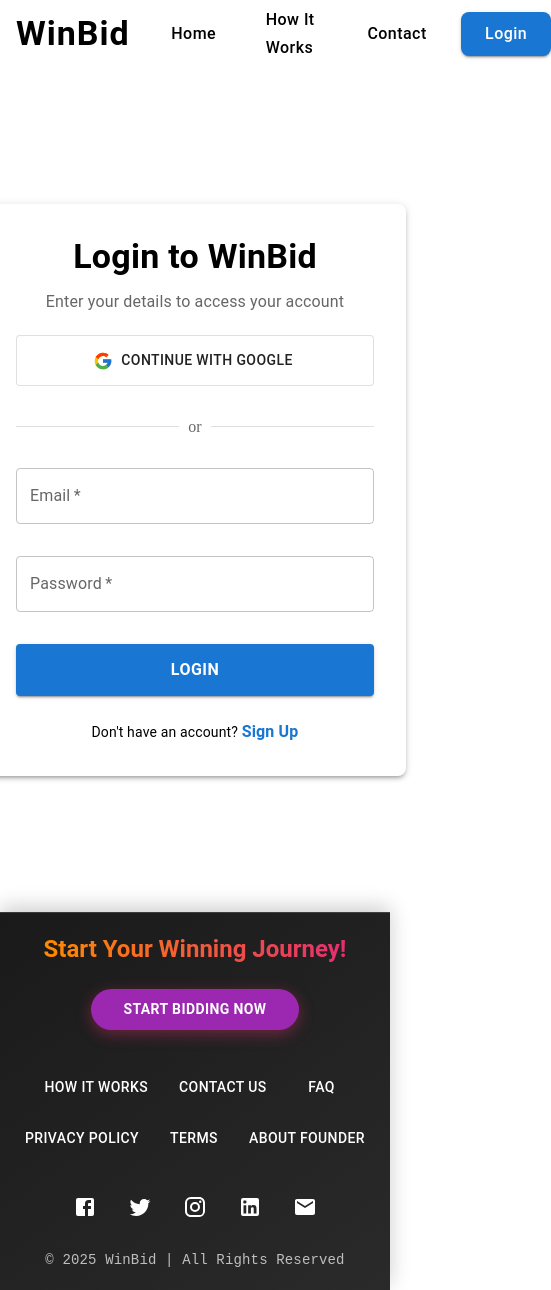
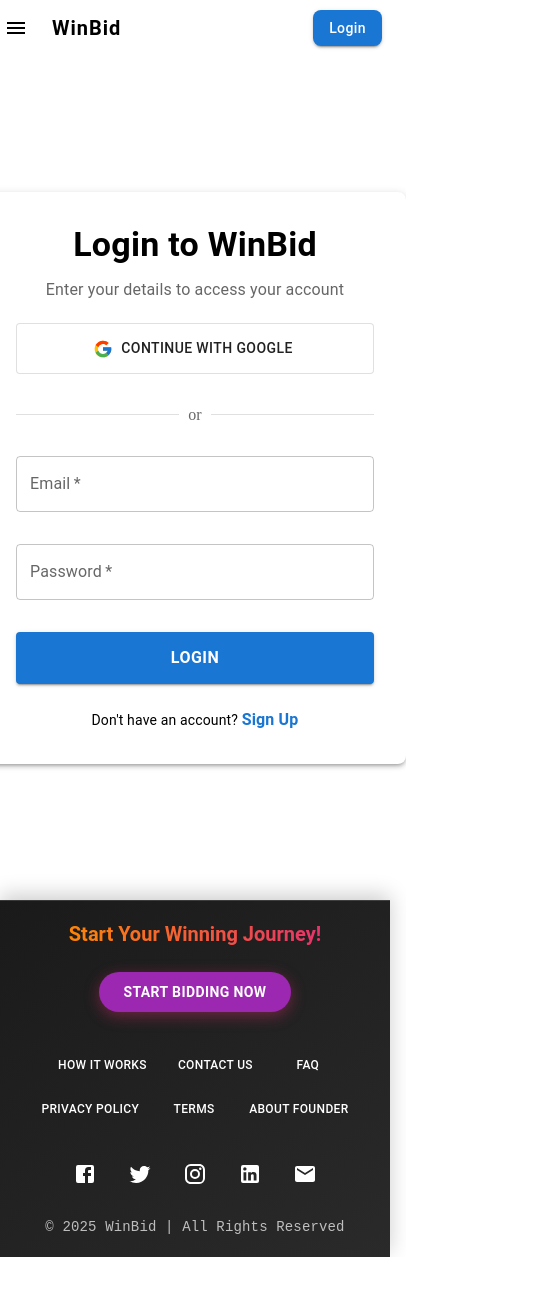
Before and after one commit to itssinghtanmay24/Winbid-frontend, a React (Vite) app: page /login in a window 390 px wide. Shown: the whole page, 551 px wide, since content can reach past the window. After the commit the page ends 1257 px from the top, so only its background shows below. Built offline with nearby package versions, Linux system fonts and the light colour scheme.

Commit message:
Responsive

```diff
--- a/src/components/Footer.jsx
+++ b/src/components/Footer.jsx
@@ -32,6 +32,12 @@
 
 const FooterButton = styled(Button)(({ theme }) => ({
   color: theme.palette.common.white,
+  fontSize: "0.875rem",
+  padding: "6px 12px",
+  [theme.breakpoints.down("sm")]: {
+    fontSize: "0.75rem",
+    padding: "4px 8px",
+  },
   "&:hover": {
     color: theme.palette.secondary.main,
     transform: "translateY(-2px)",
@@ -50,9 +56,11 @@
           sx={{
             mb: 2,
             fontWeight: 700,
+            fontSize: { xs: "1.25rem", sm: "1.5rem", md: "1.75rem" },
             background: "linear-gradient(90deg, #ff8a00, #e52e71)",
             WebkitBackgroundClip: "text",
             WebkitTextFillColor: "transparent",
+            px: { xs: 2, sm: 0 },
           }}
         >
           Start Your Winning Journey!
@@ -66,8 +74,9 @@
           sx={{
             mt: 1,
             mb: 3,
-            px: 4,
+            px: { xs: 3, sm: 4 },
             py: 1,
+            fontSize: { xs: "0.875rem", sm: "1rem" },
             borderRadius: "25px",
             fontWeight: "bold",
             boxShadow: "0 4px 15px rgba(229, 46, 113, 0.4)",
--- a/src/components/Header.jsx
+++ b/src/components/Header.jsx
@@ -12,18 +12,28 @@
   MenuItem,
   Divider,
   Badge,
+  Drawer,
+  List,
+  ListItem,
+  ListItemButton,
+  ListItemText,
+  useMediaQuery,
+  useTheme,
 } from "@mui/material";
-import { ShoppingCart } from "@mui/icons-material";
+import { ShoppingCart, Menu as MenuIcon } from "@mui/icons-material";
 import { AuthContext } from "./AuthContext";
 import { WishlistContext } from "./WishlistContext";
 import Cart from "./Cart";
 
 const Header = () => {
+  const theme = useTheme();
+  const isMobile = useMediaQuery(theme.breakpoints.down("md"));
   const { user, isAuthenticated, logout, loading: authLoading } = useContext(AuthContext);
   const { likedCount } = useContext(WishlistContext);
   const navigate = useNavigate();
   const [anchorEl, setAnchorEl] = React.useState(null);
   const [cartOpen, setCartOpen] = useState(false);
+  const [mobileDrawerOpen, setMobileDrawerOpen] = useState(false);
   const open = Boolean(anchorEl);
 
   // Check if user role is admin (case-insensitive and trimmed) - same logic as ProductCard
@@ -53,14 +63,42 @@
     navigate("/login");
   };
 
+  const handleDrawerToggle = () => {
+    setMobileDrawerOpen(!mobileDrawerOpen);
+  };
+
+  const handleDrawerClose = () => {
+    setMobileDrawerOpen(false);
+  };
+
+  const navigationItems = [
+    { label: "Home", path: "/" },
+    { label: "How It Works", path: "/howitworks" },
+    { label: "Contact", path: "/contact" },
+  ];
+
   return (
+    <>
       <AppBar
         position="static"
         sx={{ backgroundColor: "white", color: "black", boxShadow: "none" }}
       >
-      <Toolbar sx={{ justifyContent: "space-between" }}>
+        <Toolbar sx={{ justifyContent: "space-between", px: { xs: 1, sm: 2, md: 3 } }}>
+          {/* Left side - Logo and Mobile Menu */}
+          <Box display="flex" alignItems="center" gap={1}>
+            {isMobile && (
+              <IconButton
+                edge="start"
+                color="inherit"
+                aria-label="menu"
+                onClick={handleDrawerToggle}
+                sx={{ mr: 1 }}
+              >
+                <MenuIcon />
+              </IconButton>
+            )}
             <Typography
-          variant="h4"
+              variant={isMobile ? "h5" : "h4"}
               component={Link}
               to="/"
               sx={{
@@ -68,16 +106,21 @@
                 color: "inherit",
                 fontWeight: "bold",
                 letterSpacing: "1px",
+                fontSize: { xs: "1.25rem", sm: "1.5rem", md: "2rem" },
               }}
             >
               WinBid
             </Typography>
+          </Box>
 
-        {/* Middle navigation links */}
+          {/* Middle navigation links - Desktop only */}
+          {!isMobile && (
             <Box display="flex" gap={4} sx={{ mx: 4 }}>
+              {navigationItems.map((item) => (
                 <Button
+                  key={item.path}
                   component={Link}
-            to="/"
+                  to={item.path}
                   sx={{
                     textTransform: "none",
                     color: "inherit",
@@ -88,42 +131,14 @@
                     },
                   }}
                 >
-            Home
+                  {item.label}
                 </Button>
-          <Button
-            component={Link}
-            to="/howitworks"
-            sx={{
-              textTransform: "none",
-              color: "inherit",
-              fontSize: "1rem",
-              "&:hover": {
-                color: "primary.main",
-                backgroundColor: "transparent",
-              },
-            }}
-          >
-            How It Works
-          </Button>
-          <Button
-            component={Link}
-            to="/contact"
-            sx={{
-              textTransform: "none",
-              color: "inherit",
-              fontSize: "1rem",
-              "&:hover": {
-                color: "primary.main",
-                backgroundColor: "transparent",
-              },
-            }}
-          >
-            Contact
-          </Button>
+              ))}
             </Box>
+          )}
 
           {/* Right side auth section */}
-        <Box display="flex" alignItems="center" gap={2}>
+          <Box display="flex" alignItems="center" gap={{ xs: 0.5, sm: 1, md: 2 }}>
           {isAuthenticated ? (
             <>
               {isAdmin && (
@@ -134,10 +149,11 @@
                   color="primary"
                   sx={{
                     textTransform: "none",
-                    fontSize: "0.875rem",
-                    px: 2,
-                    py: 0.75,
+                    fontSize: { xs: "0.75rem", sm: "0.875rem" },
+                    px: { xs: 1, sm: 2 },
+                    py: { xs: 0.5, sm: 0.75 },
                     borderRadius: "8px",
+                    display: { xs: "none", sm: "inline-flex" },
                   }}
                 >
                   Add Product
@@ -165,8 +181,8 @@
               >
                 <Avatar
                   sx={{
-                    width: 40,
-                    height: 40,
+                    width: { xs: 32, sm: 40 },
+                    height: { xs: 32, sm: 40 },
                     bgcolor: "primary.main",
                     cursor: "pointer",
                     "&:hover": {
@@ -232,9 +248,9 @@
               to="/login"
               sx={{
                 textTransform: "none",
-                fontSize: "1rem",
-                px: 3,
-                py: 1,
+                fontSize: { xs: "0.875rem", sm: "1rem" },
+                px: { xs: 2, sm: 3 },
+                py: { xs: 0.75, sm: 1 },
                 borderRadius: "8px",
               }}
             >
@@ -247,6 +263,68 @@
         <Cart open={cartOpen} onClose={() => setCartOpen(false)} />
       )}
     </AppBar>
+
+    {/* Mobile Drawer */}
+    <Drawer
+      anchor="left"
+      open={mobileDrawerOpen}
+      onClose={handleDrawerClose}
+      ModalProps={{
+        keepMounted: true, // Better open performance on mobile.
+      }}
+      sx={{
+        display: { xs: "block", md: "none" },
+        "& .MuiDrawer-paper": {
+          boxSizing: "border-box",
+          width: 280,
+        },
+      }}
+    >
+      <Box sx={{ width: 280, pt: 2 }}>
+        <List>
+          {navigationItems.map((item) => (
+            <ListItem key={item.path} disablePadding>
+              <ListItemButton
+                component={Link}
+                to={item.path}
+                onClick={handleDrawerClose}
+                sx={{
+                  py: 1.5,
+                  px: 3,
+                  "&:hover": {
+                    backgroundColor: "action.hover",
+                  },
+                }}
+              >
+                <ListItemText primary={item.label} />
+              </ListItemButton>
+            </ListItem>
+          ))}
+          {isAuthenticated && isAdmin && (
+            <>
+              <Divider sx={{ my: 1 }} />
+              <ListItem disablePadding>
+                <ListItemButton
+                  component={Link}
+                  to="/addProduct"
+                  onClick={handleDrawerClose}
+                  sx={{
+                    py: 1.5,
+                    px: 3,
+                    "&:hover": {
+                      backgroundColor: "action.hover",
+                    },
+                  }}
+                >
+                  <ListItemText primary="Add Product" />
+                </ListItemButton>
+              </ListItem>
+            </>
+          )}
+        </List>
+      </Box>
+    </Drawer>
+    </>
   );
 };
 
```
Lines whose indentation alone changed are shown as unchanged.
